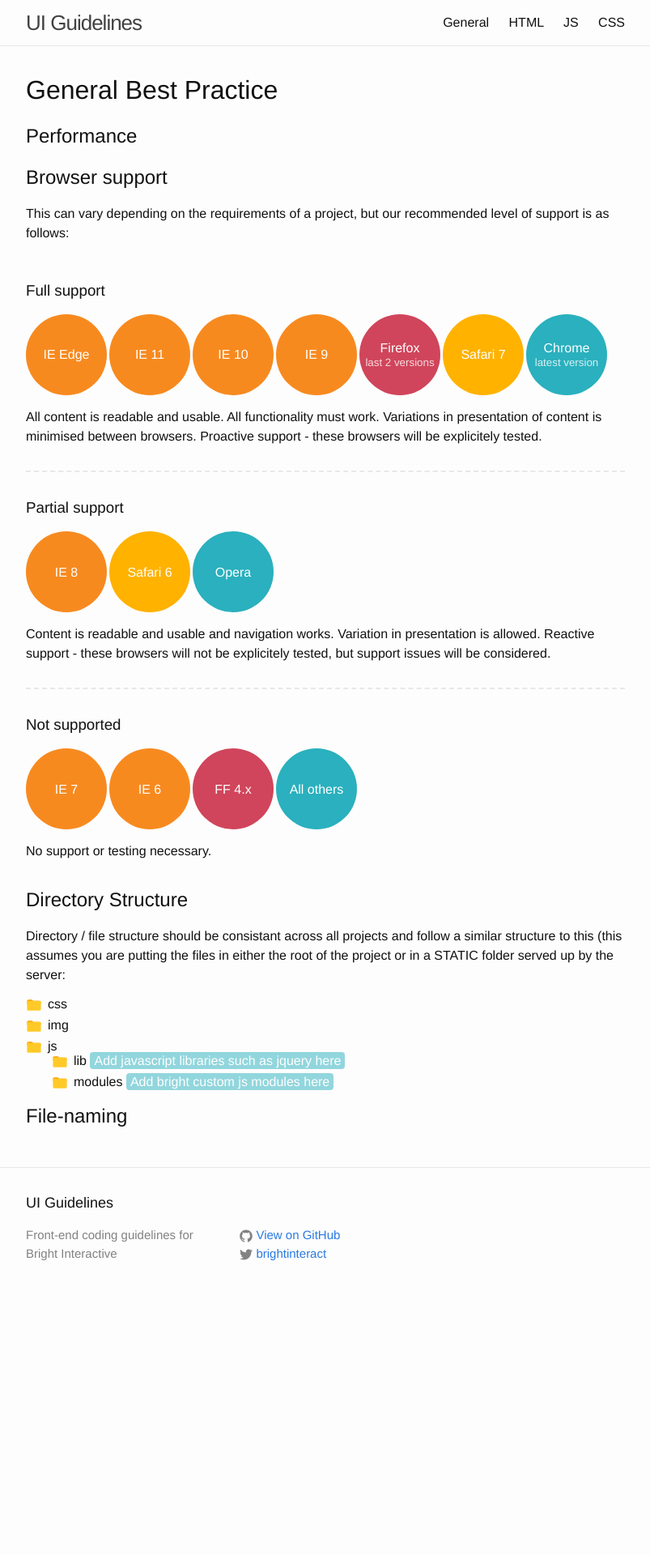
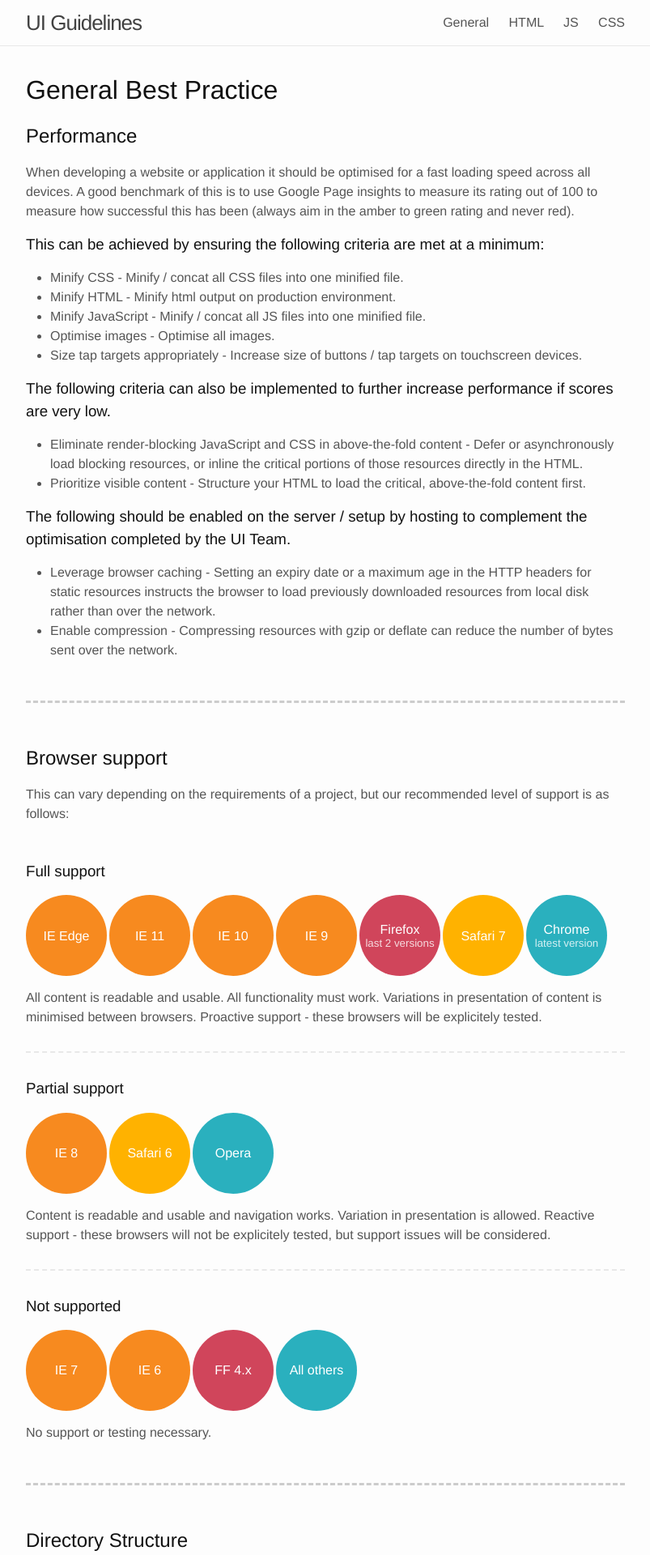
Before and after one commit to brightinteractive/ui-guidelines, a Jekyll site: the page built from general.html, in a window 1280 px wide. Shown: the top 1920 px of the page at 81% size, without its empty margins (238-1041 px from the left). Built offline with Jekyll 4.4.1, drawn with Linux system fonts in a browser that asks for light colours; before the commit the page ends 1619 px from its top, so only the background shows below that.

Commit message:
Add performance copy + update styles

```diff
--- a/_sass/_base.scss
+++ b/_sass/_base.scss
@@ -81,6 +81,7 @@ li {
  */
 h1, h2, h3, h4, h5, h6 {
     font-weight: 300;
+    color: $heading-color;
 }
 
 
--- a/_sass/_browser-support.scss
+++ b/_sass/_browser-support.scss
@@ -10,6 +10,7 @@
         margin-top: ($spacing-unit / 2);
         margin-bottom: 0;
     }
+
 }
 
 .support-level + .support-level {
--- /dev/null
+++ b/_sass/_section.scss
@@ -0,0 +1,20 @@
+/**
+ * Reset some basic elements
+ */
+
+section {
+    padding-bottom: 50px;
+    margin-bottom: 50px;
+    border-bottom: 3px dashed #ccc;
+
+    &:last-child {
+        border-bottom: none;
+    }
+
+
+    > :last-child {
+        padding-bottom: 0;
+        margin-bottom: 0;
+    }
+
+}
--- a/css/main.scss
+++ b/css/main.scss
@@ -13,10 +13,11 @@ $base-line-height: 1.5;
 
 $spacing-unit:     30px;
 
-$text-color:       #111;
+$text-color:       #555;
 $background-color: #fdfdfd;
 $brand-color:      #2a7ae2;
 
+$heading-color:       #111;
 $grey-color:       #828282;
 $grey-color-light: lighten($grey-color, 40%);
 $grey-color-dark:  darken($grey-color, 25%);
@@ -53,6 +54,7 @@ $on-laptop:        800px;
 @import
         "base",
         "layout",
+        "section",
         "syntax-highlighting",
         "browser-support",
         "file-system"
--- a/general.html
+++ b/general.html
@@ -10,6 +10,33 @@ weight : 2
 
 	<section>
 		<h2>Performance</h2>
+
+			<p>When developing a website or application it should be optimised for a fast loading speed across all devices.  A good benchmark of this is to use Google Page insights to measure its rating out of 100 to measure how successful this has been (always aim in the amber to green rating and never red).
+
+			<h3>This can be achieved by ensuring the following criteria are met at a minimum:</h3>
+
+			<ul>
+				<li>Minify CSS - Minify / concat all CSS files into one minified file.</li>
+				<li>Minify HTML - Minify html output on production environment.</li>
+				<li>Minify JavaScript - Minify / concat all JS files into one minified file.</li>
+				<li>Optimise images - Optimise all images.</li>
+				<li>Size tap targets appropriately - Increase size of buttons / tap targets on touchscreen devices.</li>
+			</ul>
+
+			<h3>The following criteria can also be implemented to further increase performance if scores are very low.</h3>
+
+			<ul>
+				<li>Eliminate render-blocking JavaScript and CSS in above-the-fold content - Defer or asynchronously load blocking resources, or inline the critical portions of those resources directly in the HTML.</li>
+				<li>Prioritize visible content - Structure your HTML to load the critical, above-the-fold content first.</li>
+			</ul>
+
+			<h3>The following should be enabled on the server / setup by hosting to complement the optimisation completed by the UI Team.</h3>
+
+			<ul>
+				<li>Leverage browser caching - Setting an expiry date or a maximum age in the HTTP headers for static resources instructs the browser to load previously downloaded resources from local disk rather than over the network.</li>
+				<li>Enable compression - Compressing resources with gzip or deflate can reduce the number of bytes sent over the network.</li>
+			</ul>
+
 	</section>
 
 	<section>
```
